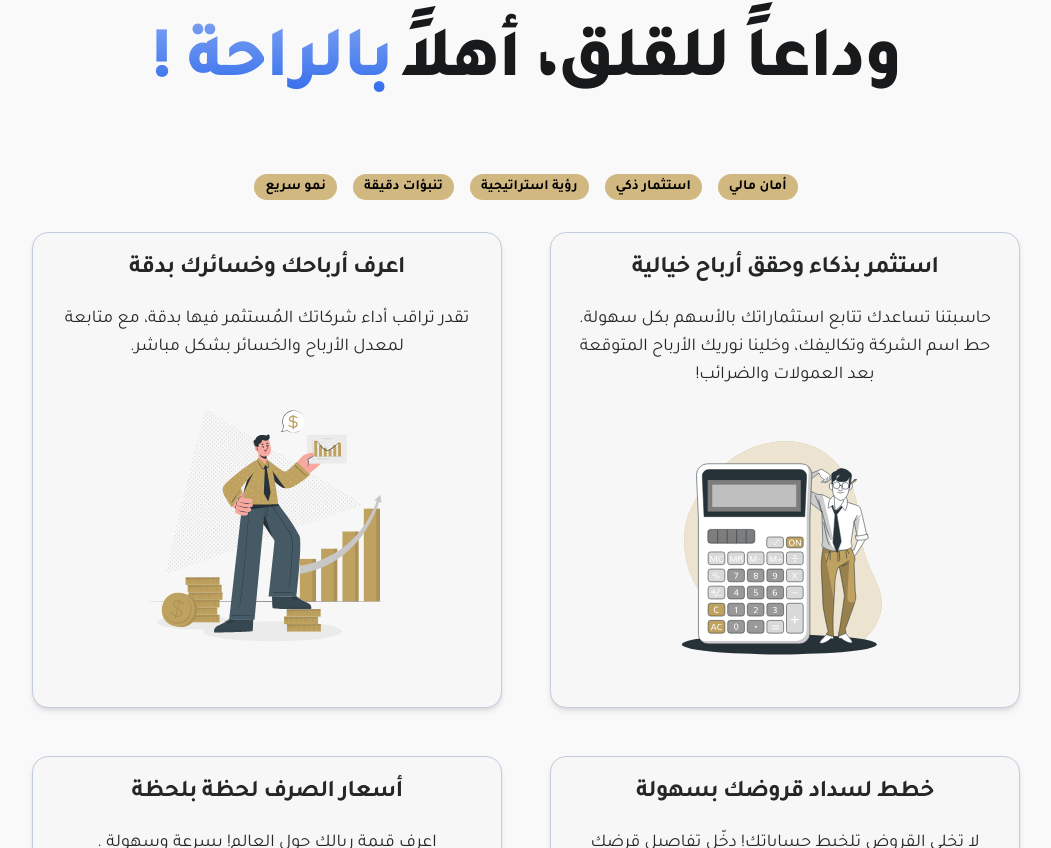
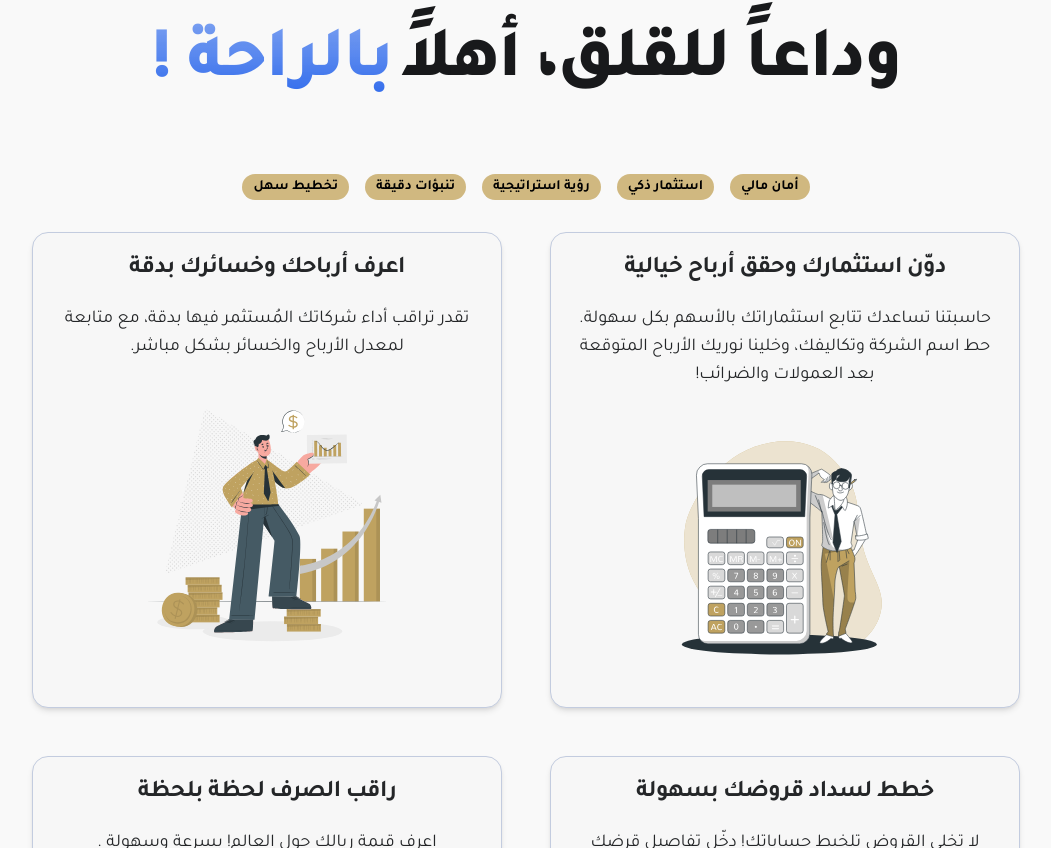
Before and after one commit to HassanAlabdulal/Hasady, a Next.js app: page / in a window 1280 px wide. Shown: the part 1112-1960 px from the top of the page, without its empty margins (114-1165 px from the left). Built offline with nearby package versions, Linux system fonts and the light colour scheme.

Commit message:
enhance: change the text

```diff
--- a/components/services.tsx
+++ b/components/services.tsx
@@ -16,7 +16,7 @@ interface ServiceProps {
 
 const services: ServiceProps[] = [
   {
-    title: " استثمر بذكاء وحقق أرباح خيالية ",
+    title: "دوّن استثمارك وحقق أرباح خيالية ",
     description:
       "حاسبتنا تساعدك تتابع استثماراتك بالأسهم بكل سهولة. حط اسم الشركة وتكاليفك، وخلينا نوريك الأرباح المتوقعة بعد العمولات والضرائب!",
     serviceImage: "/assets/Calculator.svg",
@@ -35,7 +35,7 @@ const services: ServiceProps[] = [
     serviceImage: "/assets/Manage money.svg",
   },
   {
-    title: " أسعار الصرف لحظة بلحظة",
+    title: " راقب الصرف لحظة بلحظة",
     description: " اعرف قيمة ريالك حول العالم! بسرعة وسهولة . ",
     serviceImage: "/assets/Currency.svg",
   },
@@ -46,7 +46,7 @@ const serviceList: string[] = [
   "استثمار ذكي",
   "رؤية استراتيجية",
   "تنبؤات دقيقة",
-  " نمو سريع",
+  " تخطيط سهل",
 ];
 
 export default function Services() {
```
